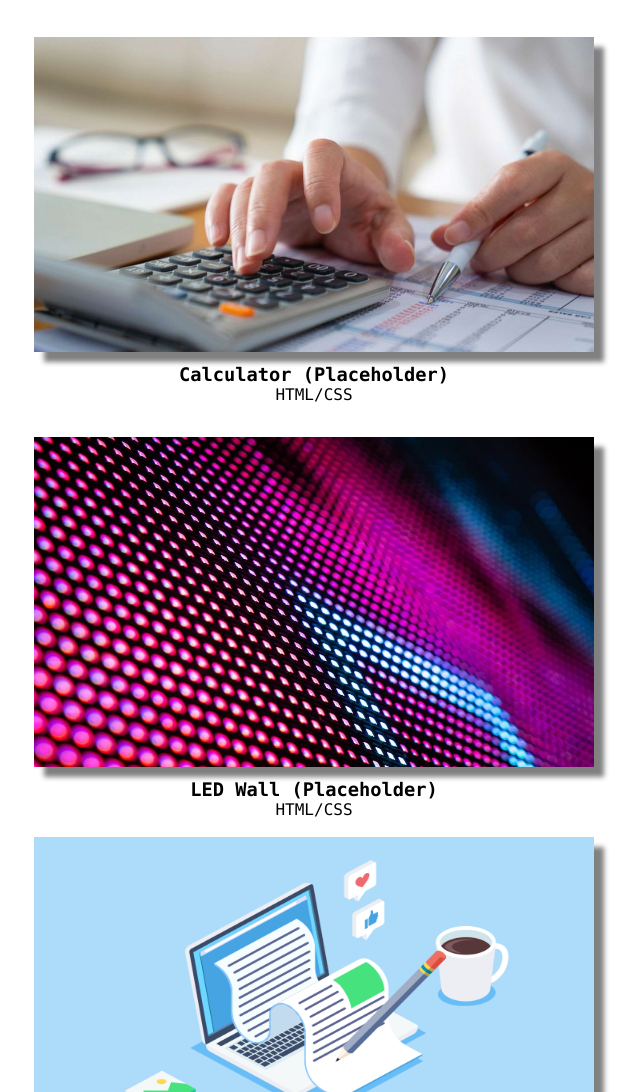
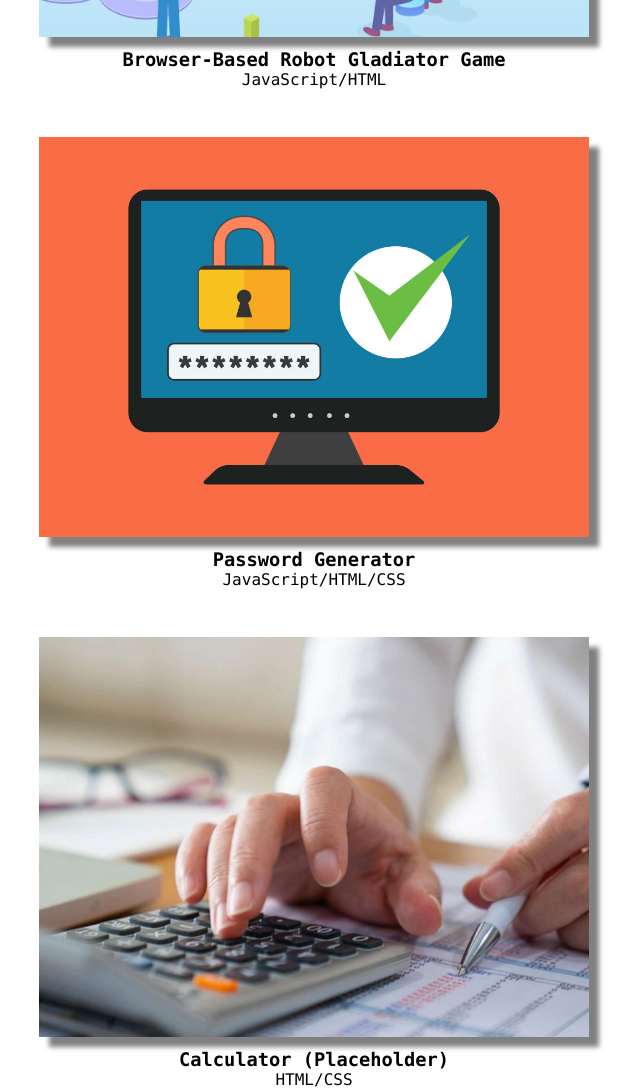
Before and after one commit to limichael97/Michael-Li-Portfolio, a plain HTML site: page index.html in a window 1280 px wide. Shown: the part 2660-3752 px from the top of the page, without its empty margins (326-966 px from the left). Drawn offline with Linux system fonts and the light colour scheme.

Commit message:
added a password generator project

```diff
--- a/assets/css/style.css
+++ b/assets/css/style.css
@@ -219,8 +219,8 @@ section h2 {
     display: block;
     padding: 20px;
     padding-bottom: 50px;
-    height:400px;
-    width: 600px;
+    height:500px;
+    width: 700px;
     margin: auto;
     overflow-y: hidden;
     overflow-x: hidden;
@@ -228,9 +228,10 @@ section h2 {
 
 .work-box img {
     margin: auto;
-    width: 100%;
-    max-height: 100%;
+    width: 550px;
+    height: 400px;
     box-shadow: 10px 10px 5px gray;
+    object-fit: cover;
 }
 
 .img-txt {
--- a/index.html
+++ b/index.html
@@ -89,21 +89,21 @@
                 </div>
 
                 <div class= "work-box">
-                    <a href ="">
-                        <img src ="assets/images/calculator.jpg" alt ="calculator" class="image" />
+                    <a href ="https://limichael97.github.io/Password_Generator/">
+                        <img src ="assets/images/password.jpg" alt ="password" class="image" />
                     </a>
                     <div class = "img-txt">
-                        <h3>Calculator (Placeholder)</h3>
-                        <p>HTML/CSS</p>
+                        <h3>Password Generator</h3>
+                        <p>JavaScript/HTML/CSS</p>
                     </div>
                 </div>
 
                 <div class= "work-box">
                     <a href ="">
-                        <img src="./assets/images/led wall.jpeg" alt="led wall" class ="image"/>
+                        <img src="./assets/images/calculator.jpg" alt="calculator" class ="image"/>
                     </a>
                     <div class = "img-txt">
-                        <h3>LED Wall (Placeholder)</h3>
+                        <h3>Calculator (Placeholder)</h3>
                         <p>HTML/CSS</p>
                     </div>
                 </div>
```
Also changed, not shown: assets/images/password.jpg (added).
